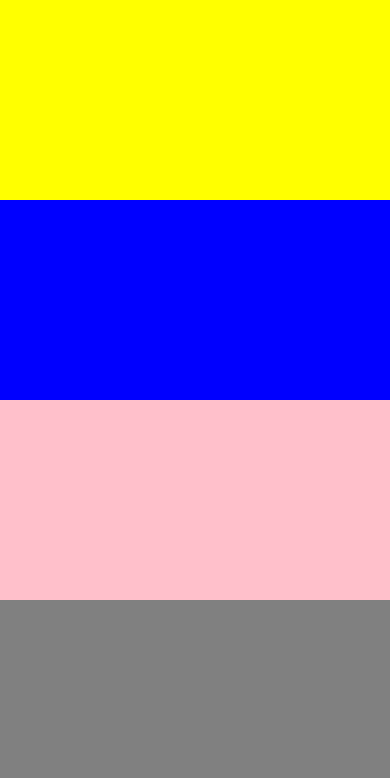
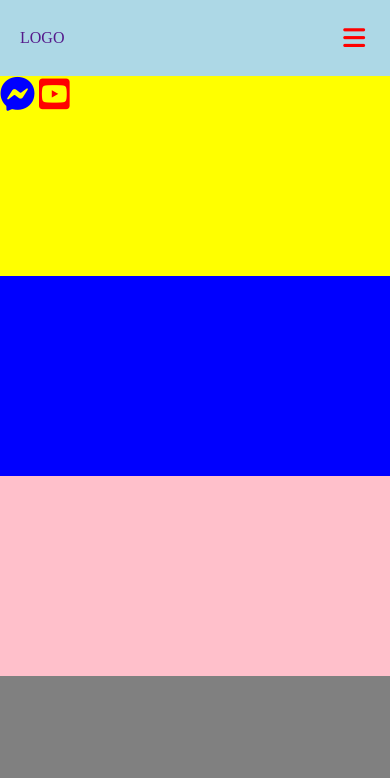
Before and after one commit to kristina-makalatia/responsive-139, a plain HTML site: page index.html in a window 390 px wide. Shown: the top 778 px of the page. Drawn offline with Linux system fonts and the light colour scheme.

Commit message:
add header responsive

```diff
--- a/css/responsive.css
+++ b/css/responsive.css
@@ -90,6 +90,15 @@
     }
 }
 @media (max-width: 480px) {
+    .navigation {
+        display: none;
+    }
+    .burger-bar {
+        display: block;
+        color:red;
+        font-size: 25px;
+        margin: 5px;
+    }
     .image-block {
         width: 100%;
     }
--- a/css/style.css
+++ b/css/style.css
@@ -49,3 +49,33 @@
     height: 200px;
     background-color: blue;
 }
+
+/* header styles */
+.header-wraper {
+    background-color: lightblue;
+    padding: 20px;
+    display: flex;
+    justify-content: space-between;
+    align-items: center;
+}
+.nav-item {
+    display: flex;
+}
+.burger-bar {
+
+    display: none;
+}
+
+
+/* icons */
+.fa-facebook-messenger {
+    color: blue;
+    font-size: 35px;
+}
+.youtubeIcon {
+    color: red;
+    font-size: 35px;
+}
+.fa-facebook-messenger:hover {
+    color: #fff;
+}
--- a/index.html
+++ b/index.html
@@ -6,12 +6,33 @@
     <title>Responsive</title>
     <link rel="stylesheet" href="css/reset.css">
     <link rel="stylesheet" href="css/style.css">
+    <link rel="stylesheet" href="https://cdnjs.cloudflare.com/ajax/libs/font-awesome/6.1.2/css/all.min.css">
     <link rel="stylesheet" href="css/responsive.css">
 </head>
 <body>
+    <header>
+        <div class="header-wraper">
+            <a href="">LOGO</a>
+
+            <nav class="navigation">
+                <ul class="nav-item">
+                    <li><a href="">Home</a></li>
+                    <li><a href="">Home</a></li>
+                    <li><a href="">Home</a></li>
+                </ul>
+            </nav>
+
+            <div class="burger-bar">
+                <i class="fa-solid fa-bars"></i>
+            </div>
+        </div>
+    </header>
     <section>
         <div class="wraper-box">
-            <div class="block01"></div>
+            <div class="block01">
+                <i class="fa-brands fa-facebook-messenger"></i>
+                <i class="fa-brands fa-square-youtube youtubeIcon"></i>
+            </div>
             <div class="block01"></div>
             <div class="block01"></div>
             <div class="block01"></div>
```
